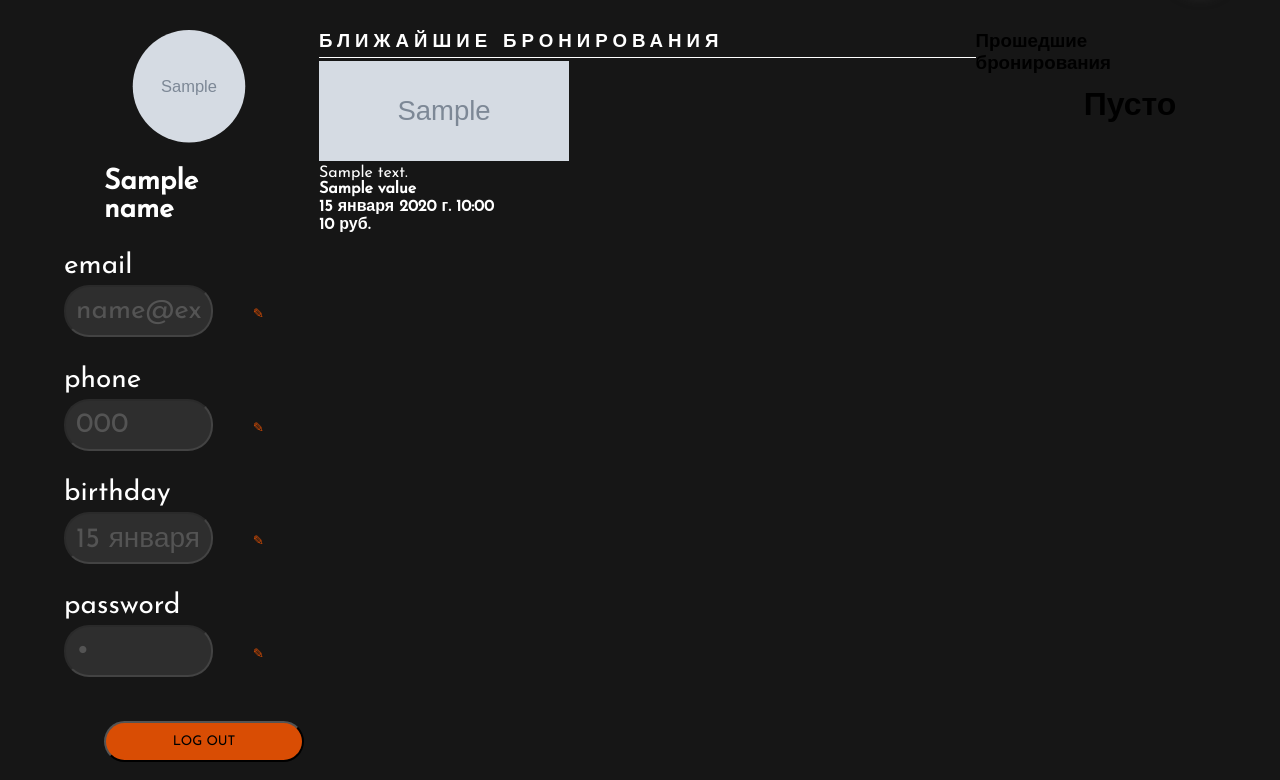
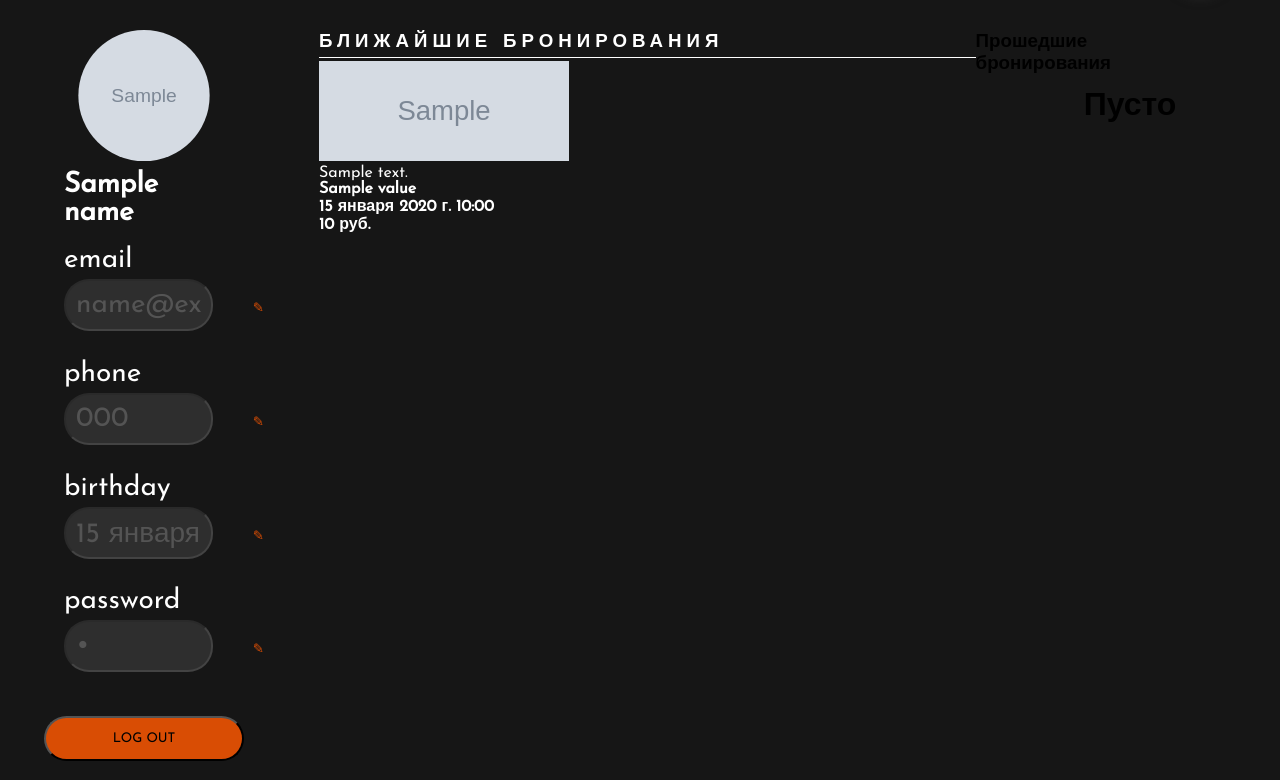
Before and after one commit to Todants/coworkingWeb, a Django app: template coworking/main/templates/main/profile_user.html in a window 1280 px wide. Shown: the part 70-850 px from the top of the page. Run offline with Django 5.2, Linux system fonts and the light colour scheme; the template is opened without the code that fills it: most values are stand-ins (such as "Sample title", 1, 10 or a date in 2020); grey boxes marked "Sample" are stand-in pictures; some libraries are stand-ins or nearby versions; some web fonts are replaced.

Commit message:
fix margin user_profile page

```diff
--- a/coworking/main/templates/main/profile_user.html
+++ b/coworking/main/templates/main/profile_user.html
@@ -22,12 +22,14 @@
 <div class="wrapper" style="margin-top: 100px;">
   <div class="left">
 
-      <form id="profileForm" method="POST" enctype="multipart/form-data" style="width: 100%;">
+      <form id="profileForm" method="POST" enctype="multipart/form-data" style="width: 80%; justify-content: center; display: flex;">
             {% csrf_token %}
             <img src="{{ avatar.url }}" alt="user" width="150" id="avatar" style="cursor:pointer;">
             <input accept=".png, .jpg" type="file" id="avatarInput" name="avatar" style="display:none;">
         </form>
-      <h4 style="margin-left: 20%; width: 100%;">{{name}}</h4>
+      <div class="name-box" style="width: 80%; justify-content: center; display: flex;    align-items: center;">
+        <h4 >{{name}}</h4>
+      </div>
 
       <form method="POST" id="email-form" style="margin-top: 10px; width: 100%;">
         {% csrf_token %}
@@ -65,7 +67,7 @@
         </div>
       </form>
 
-      <form action="{% url 'login_view' %}" method="post" id="logout-form" style="width: 100%;">
+      <form action="{% url 'login_view' %}" method="post" id="logout-form" style="width: 80%; justify-content: center; display: flex; height: 8%;">
           {% csrf_token %}
           <button type="submit" class="btn">Log Out</button>
           <input type="hidden" name="logout" value="true">
--- a/coworking/static/main/css/profile_user.css
+++ b/coworking/static/main/css/profile_user.css
@@ -60,7 +60,6 @@ body{
   padding: 12px 20px;
   min-width: 200px;
   margin-top: 15px;
-  margin-left: 20%;
   cursor: pointer;
   transition: color 0.4s linear;
   position: relative;
@@ -134,7 +133,6 @@ body{
 
 .wrapper .left img{
   clip-path: circle();
-  margin-left: 25%;
 }
 
 .wrapper .left p{
```
